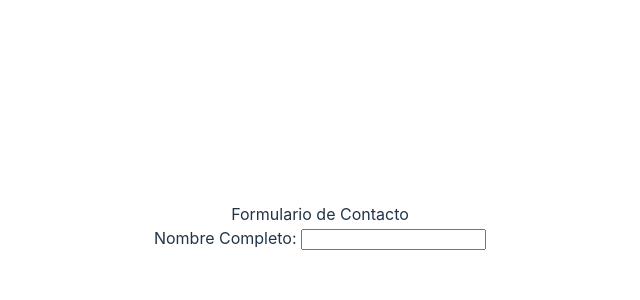
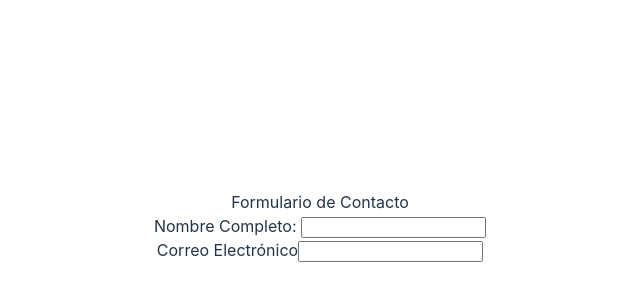
Before and after one commit to DuceHerrera07/Formulario, a React (Vite) app in the folder my-react-app/: page / in a window 1280 px wide. Shown: the part 174-474 px from the top of the page, without its empty margins (320-960 px from the left). Built offline with nearby package versions, Linux system fonts and the light colour scheme.

Commit message:
campo para email

```diff
--- a/my-react-app/src/App.jsx
+++ b/my-react-app/src/App.jsx
@@ -18,11 +18,20 @@ function App() {
     <div className='App'>
         <header>Formulario de Contacto</header>
         <form onSubmit={handleSubmit(onSubmit)}>
-            <div>
-            <label htmlFor="fullName">Nombre Completo: </label>
-            <input id="fullName" {...register('fullName', { required: true })} />
-            {errors.fullName && <span className="error">El nombre completo es obligatorio</span>}
-            </div>
+
+           {/* Campo para el nombre */}
+          <div>
+          <label htmlFor="fullName">Nombre Completo: </label>
+          <input id="fullName" {...register('fullName', { required: true })} />
+          {errors.fullName && <span className="error">El nombre completo es obligatorio</span>}
+          </div>
+
+          {/* Campo para el correo electrónico */}
+          <div>
+            <label htmlFor="email">Correo Electrónico</label>
+            <input id="email" type="email" {...register('email', { required: true })} />
+            {errors.email && <span className="error">El correo electrónico es requerido</span>}
+         </div>
 
         </form>
     </div>
```
